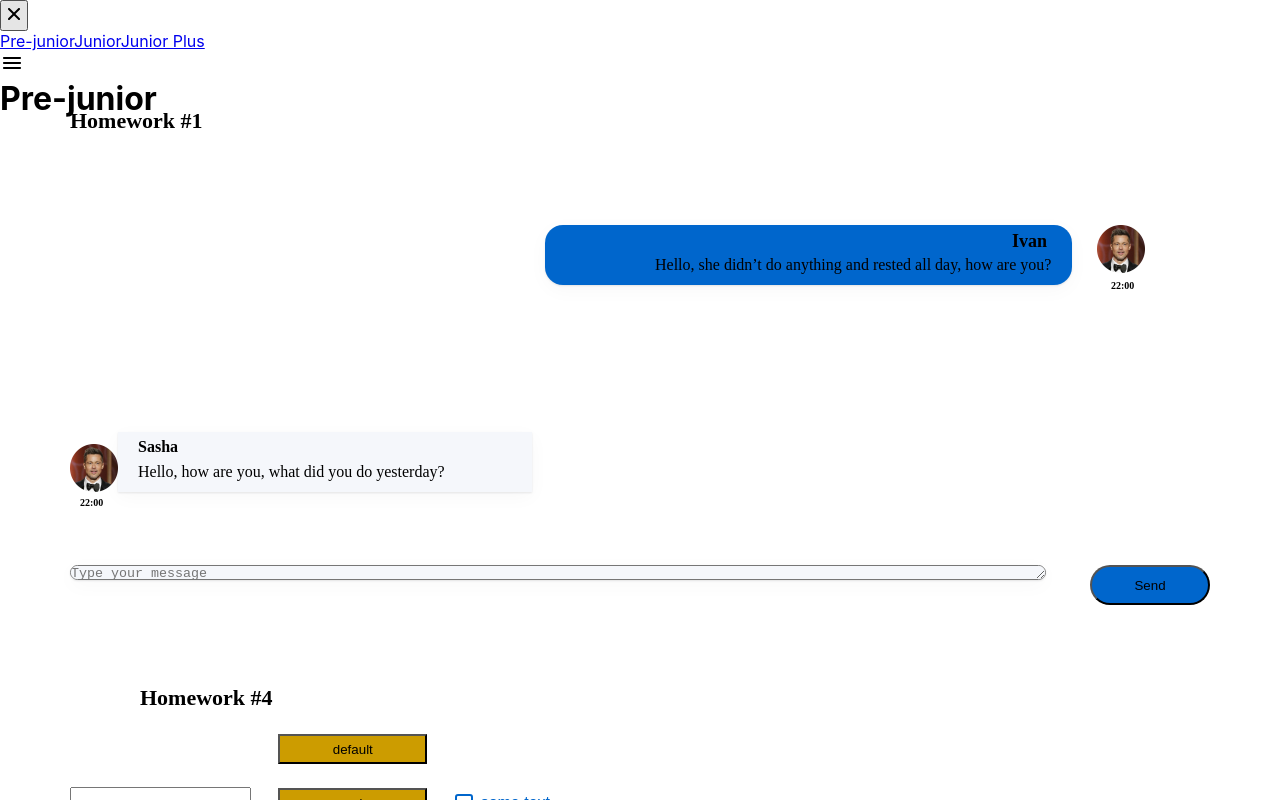
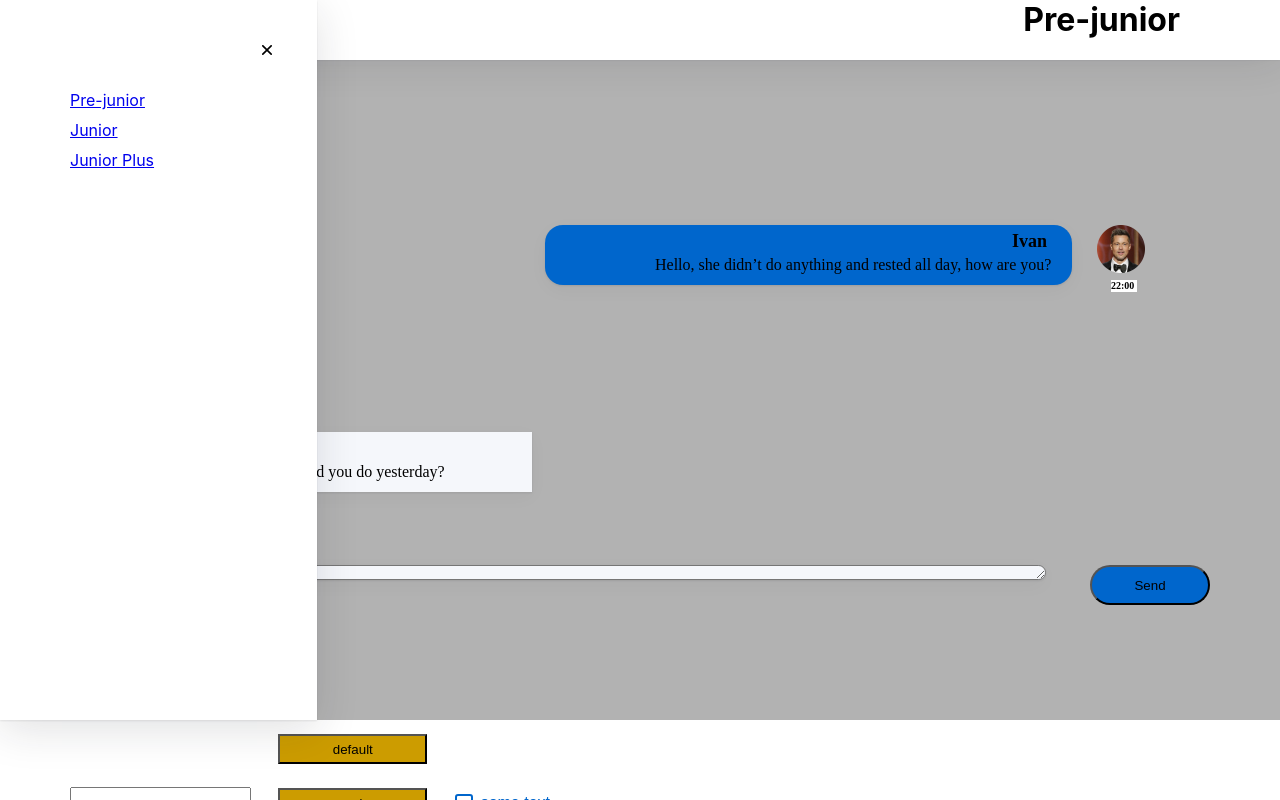
Before and after one commit to developeryudintsev/hometasks, a React (Create React App) app: page /#/pre-junior in a window 1280 px wide. Both pictures are taken after a click on the picture 14 px from the left and 14 px from the top of the page. Shown: the top 800 px of the page. Built offline with nearby package versions, Linux system fonts and the light colour scheme.

Commit message:
home task 5(refactor1)

```diff
--- a/src/s2-homeworks/hw05/header/Header.module.css
+++ b/src/s2-homeworks/hw05/header/Header.module.css
@@ -2,7 +2,18 @@
 }
 
 .header {
+    position: absolute;
+    width: 100%;
+    height: 60px;
+    left: 0px;
+    top: 0px;
+
+    background: #FFFFFF;
+    box-shadow: 0px 0px 40px rgba(29, 33, 38, 0.13), 0px 0px 2px rgba(29, 33, 38, 0.1);
 }
 
 .header h1 {
+    position: absolute;
+    top:0px;
+    right: 100px;
 }
--- a/src/s2-homeworks/hw05/sidebar/Sidebar.module.css
+++ b/src/s2-homeworks/hw05/sidebar/Sidebar.module.css
@@ -1,25 +1,66 @@
 .sidebar {
+z-index: 10;
 }
 
 .sidebar.open {
+    position: absolute;
+    width: 317px;
+    height: 720px;
+    left: 0px;
+    top: 0px;
+
+    background: #FFFFFF;
+    box-shadow: 0px 10px 40px rgba(29, 33, 38, 0.13), 0px 1px 2px rgba(29, 33, 38, 0.1);
+    border-radius: 0px;
 }
 
 .background {
+    position: absolute;
+    width: 1280px;
+    height: 720px;
+    left: 0px;
+    top: 0px;
+
+    background: #000000;
+    opacity: 0.3;
 }
 
 .nav {
+    width: 70px;
+    height: 300px;
+}
+.nav1 {
+    position: absolute;
+    top:90px;
+    left:70px
+}
+.nav2 {
+    position: absolute;
+    top:120px;
+    left:70px
+}
+.nav3 {
+    position: absolute;
+    top:150px;
+    left:70px
 }
 
 .nav a {
 }
-
 .nav a:hover {
 }
-
 .nav a.active {
 }
+
 .close {
+    background-color: white;
+    border: white;
 }
 
 .close img {
+    position: absolute;
+    width: 20px;
+    height: 20px;
+    top:40px;
+    right: 40px;
 }
--- a/src/s2-homeworks/hw05/sidebar/Sidebar.tsx
+++ b/src/s2-homeworks/hw05/sidebar/Sidebar.tsx
@@ -16,7 +16,7 @@ export const Sidebar: FC<PropsType> = ({open, handleClose}) => {
         <>
             {/*затемнение справа от открытого меню*/}
             {open && <div className={s.background} onClick={handleClose}/>}
-
+            {open &&
                 <aside className={sidebarClass}>
                     <button className={s.close} onClick={handleClose}>
                         <img
@@ -31,7 +31,7 @@ export const Sidebar: FC<PropsType> = ({open, handleClose}) => {
                             id={'hw5-pre-junior-link'}
                             to={PATH.PRE_JUNIOR}
                             onClick={handleClose}
-                        // className={...} // делает студент
+                            className={s.nav1} // делает студент
                         >
                             Pre-junior
                         </NavLink>
@@ -39,7 +39,7 @@ export const Sidebar: FC<PropsType> = ({open, handleClose}) => {
                             id={'hw5-junior-link'}
                             to={PATH.JUNIOR}
                             onClick={handleClose}
-                        // className={...} // делает студент
+                            className={s.nav2} // делает студент
                         >
                             Junior
                         </NavLink>
@@ -47,12 +47,13 @@ export const Sidebar: FC<PropsType> = ({open, handleClose}) => {
                             id={'hw5-junior-plus-link'}
                             to={PATH.JUNIOR_PLUS}
                             onClick={handleClose}
-                        // className={...} // делает студент
+                            className={s.nav3} // делает студент
                         >
                             Junior Plus
                         </NavLink>
                     </nav>
                 </aside>
+            }
         </>
     )
 }
```
Lines whose indentation alone changed are shown as unchanged.
